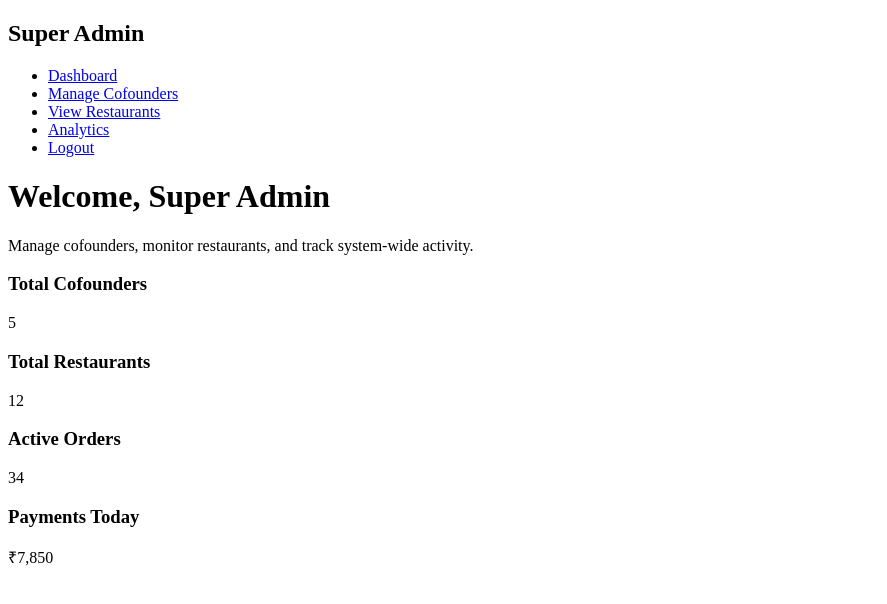
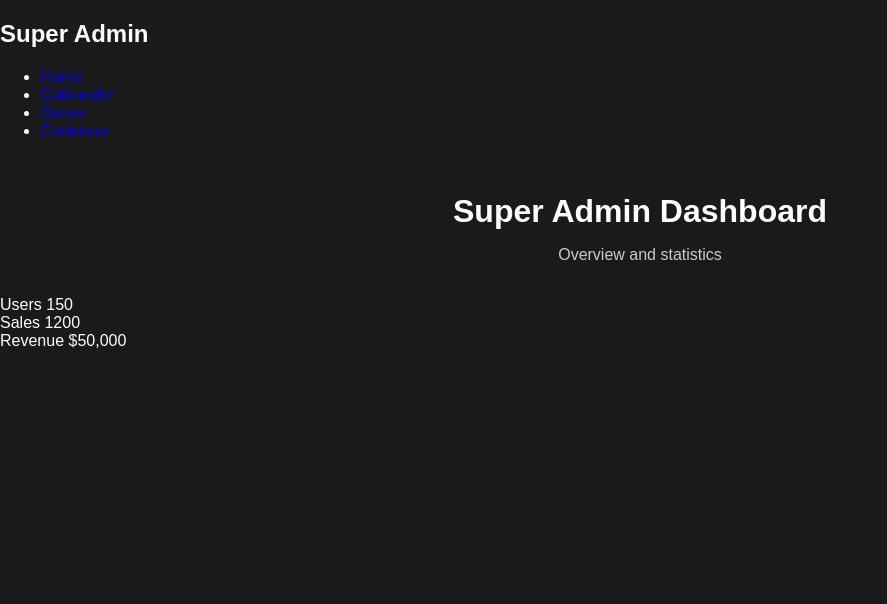
Before and after one commit to abzalshaik630434/Sample-QR-testingproject, a plain HTML site: page superadmin.html in a window 1280 px wide. Shown: the whole page, without its empty margins (0-887 px from the left). Drawn offline with Linux system fonts and the light colour scheme.

Commit message:
superadmin.html

```diff
--- a/superadmin.html
+++ b/superadmin.html
@@ -4,47 +4,38 @@
   <meta charset="UTF-8">
   <meta name="viewport" content="width=device-width, initial-scale=1.0">
   <title>Super Admin Dashboard</title>
-  <link rel="stylesheet" href="dashboard.css">
+  <link rel="stylesheet" href="style.css">
 </head>
 <body>
   <div class="dashboard-container">
-    <!-- Sidebar -->
     <aside class="sidebar">
       <h2>Super Admin</h2>
-      <nav>
-        <ul>
-          <li><a href="#">Dashboard</a></li>
-          <li><a href="#">Manage Cofounders</a></li>
-          <li><a href="#">View Restaurants</a></li>
-          <li><a href="#">Analytics</a></li>
-          <li><a href="../index.html">Logout</a></li>
-        </ul>
-      </nav>
+      <ul>
+        <li><a href="index.html">Home</a></li>
+        <li><a href="cofounder.html">Cofounder</a></li>
+        <li><a href="owner.html">Owner</a></li>
+        <li><a href="customer.html">Customer</a></li>
+      </ul>
     </aside>
 
-    <!-- Main Content -->
     <main class="main-content">
       <header>
-        <h1>Welcome, Super Admin</h1>
-        <p>Manage cofounders, monitor restaurants, and track system-wide activity.</p>
+        <h1>Super Admin Dashboard</h1>
+        <p>Overview and statistics</p>
       </header>
 
       <section class="stats">
         <div class="card">
-          <h3>Total Cofounders</h3>
-          <span>5</span>
+          Users
+          <span>150</span>
         </div>
         <div class="card">
-          <h3>Total Restaurants</h3>
-          <span>12</span>
+          Sales
+          <span>1200</span>
         </div>
         <div class="card">
-          <h3>Active Orders</h3>
-          <span>34</span>
-        </div>
-        <div class="card">
-          <h3>Payments Today</h3>
-          <span>₹7,850</span>
+          Revenue
+          <span>$50,000</span>
         </div>
       </section>
     </main>
```
